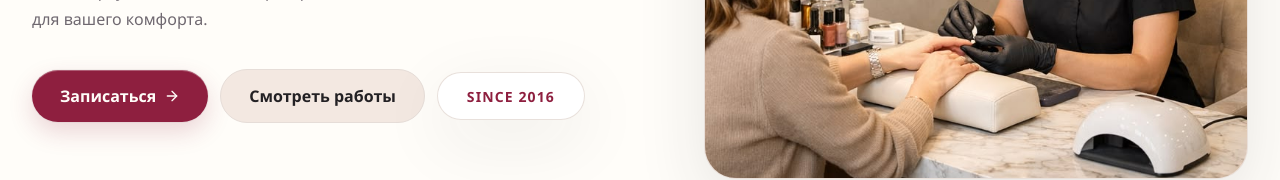
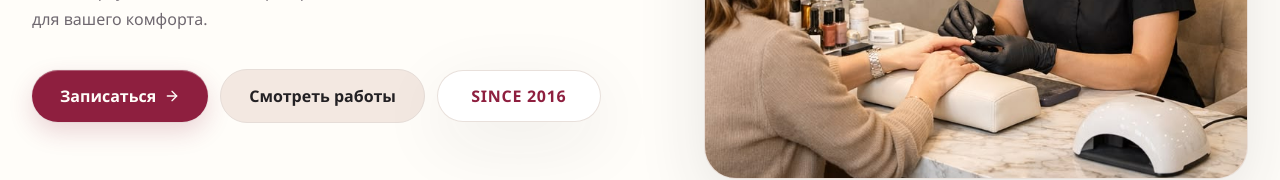
Before and after one commit to kwelves/test-project-love-nails-kg, a Next.js app: page / in a window 1280 px wide. Shown: the part 528-708 px from the top of the page. Built offline with nearby package versions, Linux system fonts and the light colour scheme; no server answers.

Commit message:
Align since pill with hero buttons

```diff
--- a/app/globals.css
+++ b/app/globals.css
@@ -149,15 +149,15 @@ body {
 .since-pill {
   position: relative;
   display: inline-flex;
-  min-height: 3rem;
-  min-width: 9.25rem;
+  min-height: 3.25rem;
+  min-width: 10.25rem;
   align-items: center;
   justify-content: center;
   overflow: hidden;
   border: 1px solid rgb(230 221 216 / 0.9);
   border-radius: 999px;
   background: rgb(255 255 255 / 0.9);
-  padding: 0.75rem 1.5rem;
+  padding: 0.875rem 1.75rem;
   color: var(--primary);
   box-shadow: var(--shadow-soft);
   backdrop-filter: blur(14px);
@@ -181,10 +181,10 @@ body {
   display: inline-flex;
   align-items: center;
   justify-content: center;
-  padding-inline: 1.5rem;
-  font-size: 0.875rem;
+  padding-inline: 1.75rem;
+  font-size: 1rem;
   font-weight: 700;
-  letter-spacing: 0.08em;
+  letter-spacing: 0.045em;
   white-space: nowrap;
   transition:
     opacity 420ms var(--ease-ui),
```
